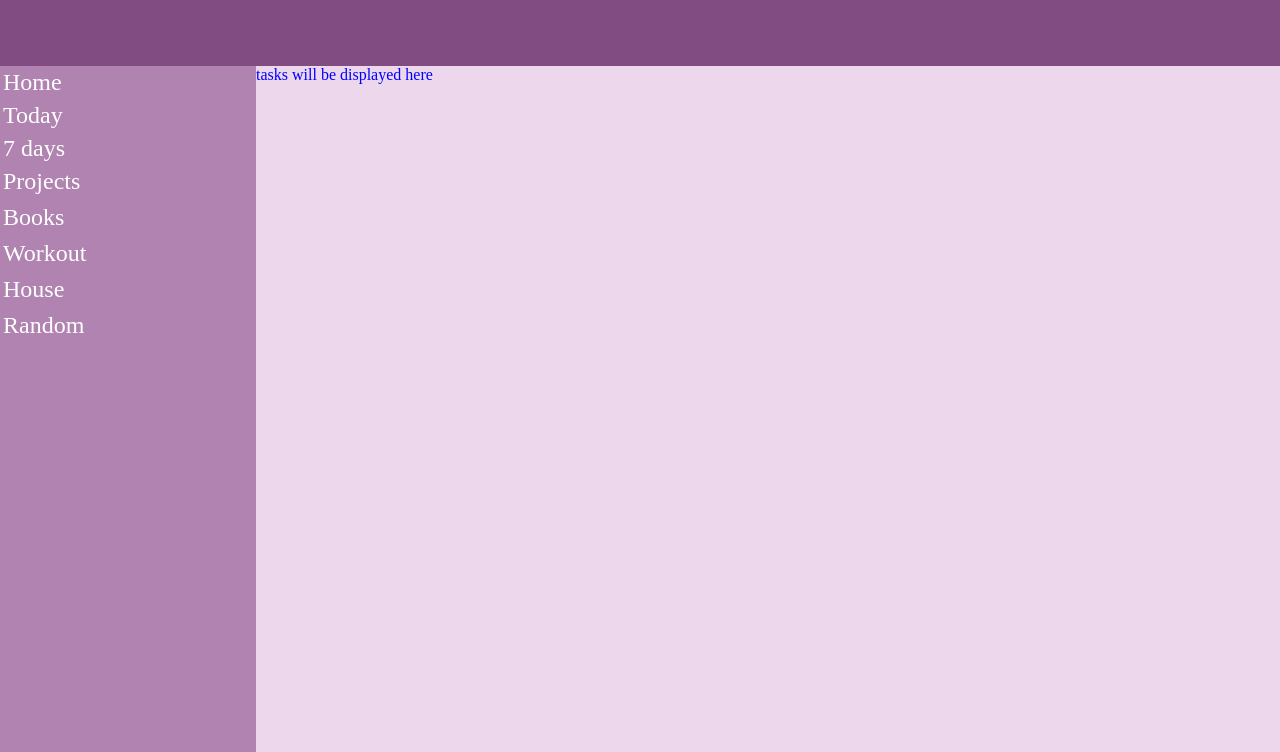
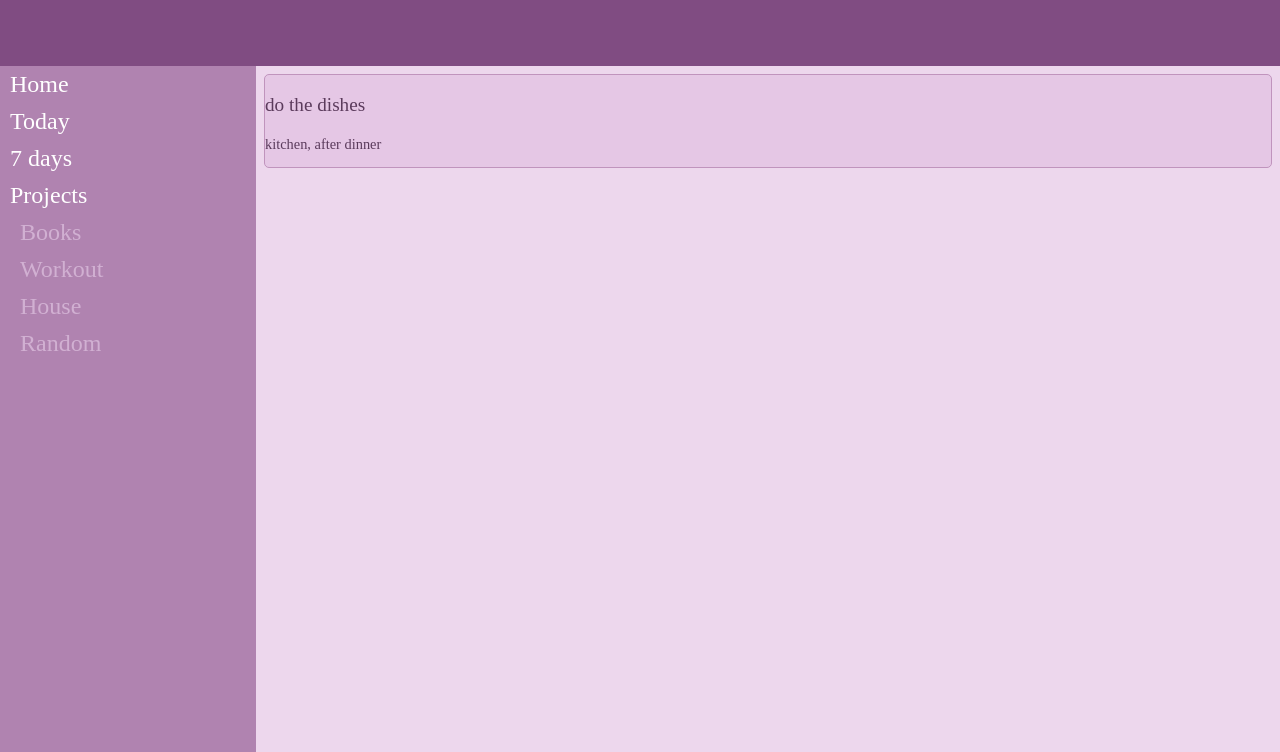
Before and after one commit to shinymayo/to-do-list, a website built with webpack: page index.html in a window 1280 px wide. Shown: the part 48-800 px from the top of the page. Built offline with nearby package versions, Linux system fonts and the light colour scheme.

Commit message:
Add example task
Created the basics of the basics of the page, with
basic styling for the ease of comprehension. More
functionality will be added later on.
Need to create a form to accept new tasks,
Add more functionality to be able to edit tasks.

```diff
--- a/src/index.js
+++ b/src/index.js
@@ -9,6 +9,7 @@ import Data from "./data.xml";
 import Notes from "./data.csv";
 
 import createTaskFolders from "./taskFolders";
+import createDefaultTask from "./taskExample";
 
 // function component() {
 //   const element = document.createElement("div");
@@ -53,8 +54,8 @@ function createPageItems() {
     //  tasks div
     const tasksDiv = document.createElement("div");
     tasksDiv.classList.add("tasks");
-    tasksDiv.textContent = "tasks will be displayed here";
     mainDiv.appendChild(tasksDiv);
+    createDefaultTask();
 }
 
 document.body.appendChild(createPageItems());
--- a/src/style.css
+++ b/src/style.css
@@ -17,7 +17,7 @@ body {
   grid-template-rows: 1fr 6fr;
   height: 100vh;
 }
-
+/*   page title */
 .top {
   grid-column: 1 / 4;
   grid-row: 1 / 2;
@@ -25,10 +25,11 @@ body {
   color: rgb(255, 255, 255);
   font-size: 2.5em;
 }
+/*   side bar */
 .side {
   grid-column: 1 / 2;
   grid-row: 2 / 4;
-  background-color: #B083B0;
+  background-color: rgb(176, 131, 176);
   color: rgb(255, 255, 255);
   font-size: 1.5em;
 
@@ -40,6 +41,7 @@ body {
   justify-content: flex-start;
   flex-direction: column;
 }
+/*   main area where thee task listings reside */
 .tasks {
   grid-column: 2 / 4;
   grid-row: 2 / 4;
@@ -49,11 +51,29 @@ body {
   #D1B0D2 -- color for the outline
   #C094BD --- color for highlight? */
 }
-
+/* top folder in the sidebar */
 .sidebar-task-folder {
-  padding: 3px;
+  padding: 5px 10px;
+}
+/* themed projects in the sidebar */
+.mini-sidebar-task-folder {
+  padding: 5px 10px 5px 20px;
+  color: rgb(209, 176, 210);
 }
 
-.mini-sidebar-task-folder {
-  padding: 6px 3px 3px 3px;
+/*   css for the task listing in the main area */
+.task-listing {
+  background-color: rgb(229, 199, 229);
+  color: rgb(91, 59, 92);
+  border:1px solid rgb(192, 148, 189);
+  border-radius: 5px;
+  margin: 8px;
 }
+
+.task-listing-title {
+  font-size: 1.2em;
+}
+
+.task-listing-description {
+  font-size: 0.9em;
+}
--- /dev/null
+++ b/src/taskExample.js
@@ -0,0 +1,27 @@
+function createDefaultTask() {
+    // get the area for the task listings
+    const taskListingArea = document.querySelector(".tasks");
+
+    // create the task box/line
+    const taskBox = document.createElement("div");
+    taskBox.classList.add("task-listing");
+    taskListingArea.appendChild(taskBox);
+
+    // title
+    const title = document.createElement("p");
+    title.textContent = "do the dishes";
+    title.classList.add("task-listing-title");
+    taskBox.appendChild(title);
+    // description
+    const description = document.createElement("p");
+    description.textContent = "kitchen, after dinner";
+    description.classList.add("task-listing-description");
+    taskBox.appendChild(description);
+    // due date
+    // priority
+    // check
+
+}
+
+
+export default createDefaultTask;
```
Also changed, not shown: 1 other file.
